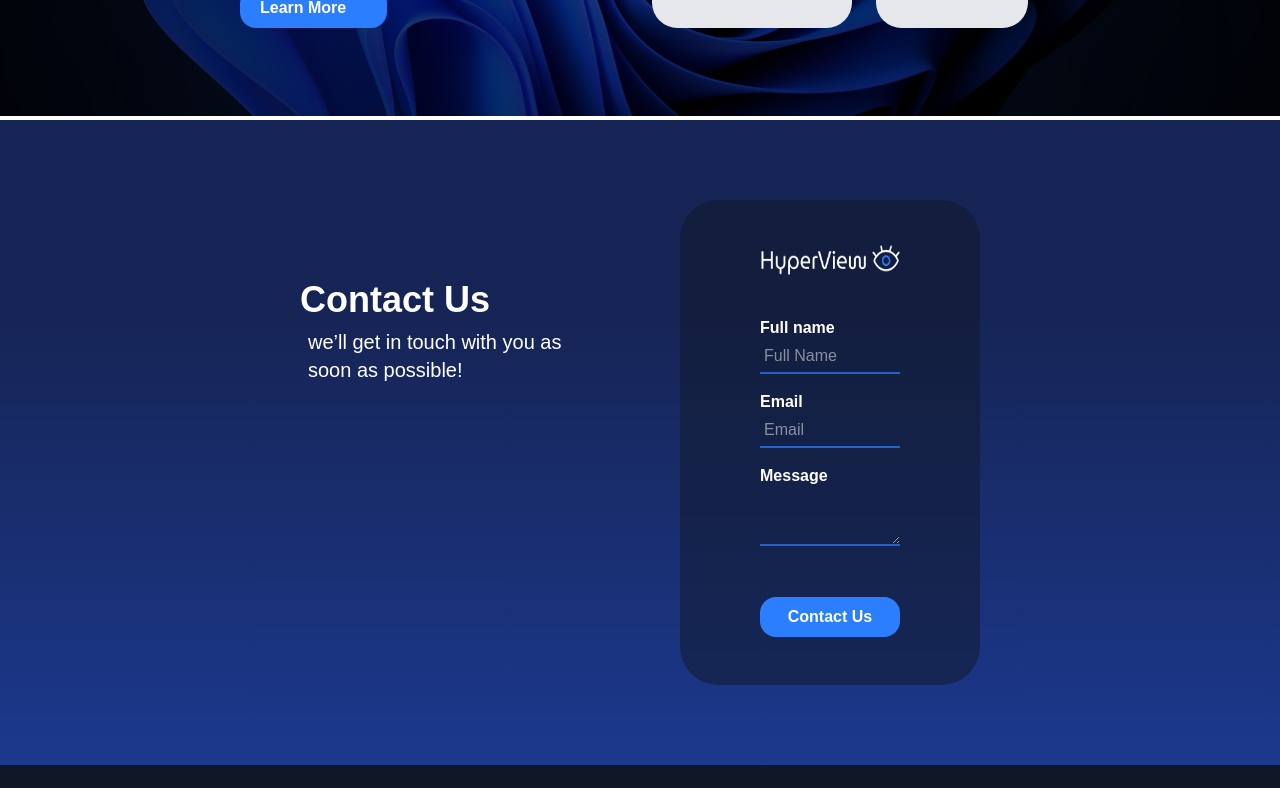
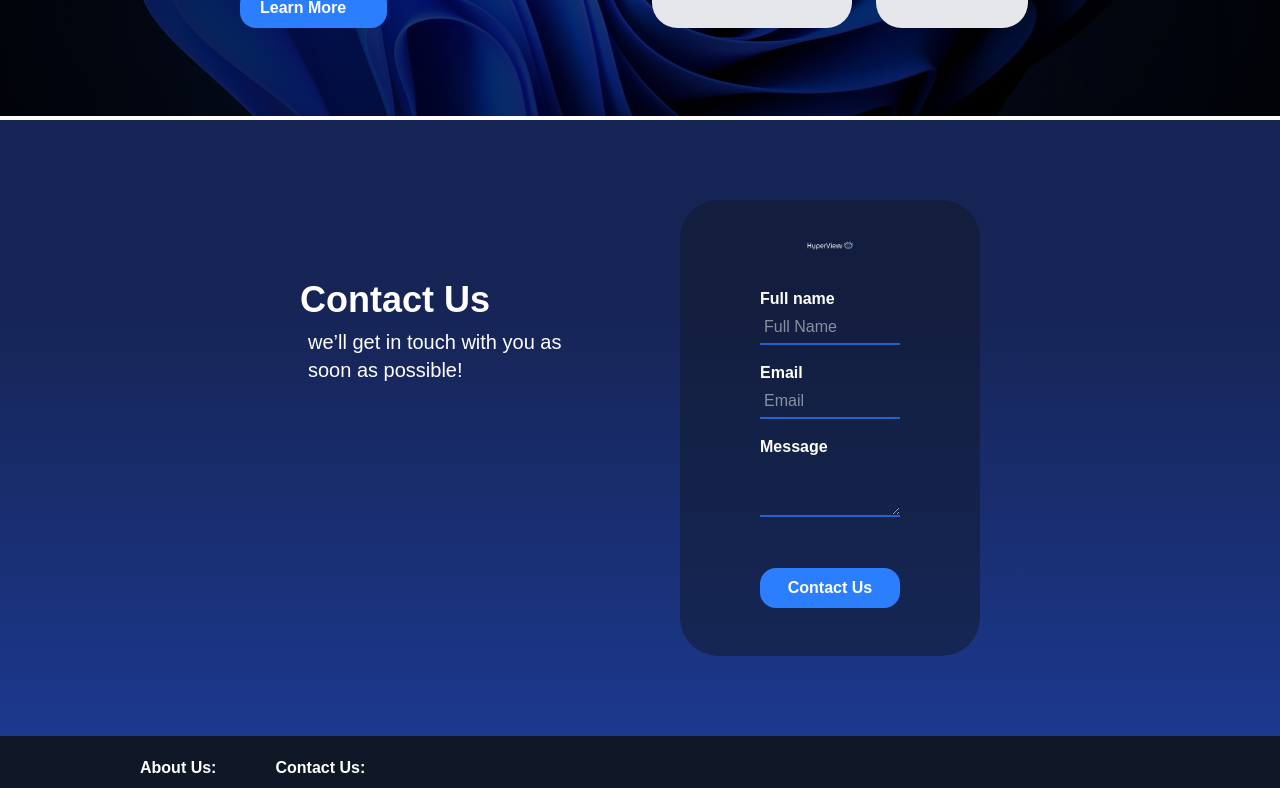
Before and after one commit to anniehernandez/HyperView, a React (Vite) app in the folder AeolusVr/: page / in a window 1280 px wide. Shown: the part 1480-2268 px from the top of the page. Built offline with nearby package versions, Linux system fonts and the light colour scheme; some icons are missing; a web font is replaced by a local one.

Commit message:
Added Contact Us component

```diff
--- a/AeolusVr/Frontend/src/Pages/Home.jsx
+++ b/AeolusVr/Frontend/src/Pages/Home.jsx
@@ -1,11 +1,11 @@
 import HyperViewLogo from '../assets/HyperViewLogo.png';
 import AeolusVrLogo from '../assets/AeolusVrLogo.png';
+import Windows from '../assets/windows.jpg';
+import Rectangle from '../assets/Rectangle.png';
 import ArrowForwardIosRoundedIcon from '@mui/icons-material/ArrowForwardIosRounded';
 import EmojiObjectsOutlinedIcon from '@mui/icons-material/EmojiObjectsOutlined';
-import Windows from '../assets/windows.jpg';
-import Rectangle from '../assets/Rectangle.png';
 import Header from '../Components/Header.jsx';
-import Footer from '../Components/Footer.jsx';
+import Contact_Us from '../Components/Contact_Us.jsx';
 
 function Home(){
     return(
@@ -19,18 +19,17 @@
                         backgroundImage: `linear-gradient(to bottom, rgba(13, 42, 84, 0.8), rgba(13, 42, 84, 0) 100%), url(${Windows})`
                     }}
                 >
-                    <h3 className="text-4xl font-semibold text-white">Technology for the real world.</h3>
+                    <h3 className="text-4xl font-semibold">Technology for the real world.</h3>
                     <img src={HyperViewLogo} alt="Logo" className="w-1/12 m-2"/>
                 </div>
 
-                {/* WHO ARE WE */}
                 <div className="flex flex-row justify-center items-center h-full">
                     <div className="flex flex-row w-3/4 h-auto bg-gray-200 rounded-bl-[3vw] rounded-tr-[3vw] shadow-lg ">
                         <div className="p-20">
                             <h2 className="text-4xl font-bold text-blue-950">Who are we?</h2>
                             <p className="text-base text-black my-10">
-                            We are a technology, innovation, and research oriented company dedicated to provide and develop the most creative,
-                            technological and innovating solutions for a variety of fields including Education, World exploration, Investigation etc.
+                                We are a technology, innovation, and research oriented company dedicated to provide and develop the most creative,
+                                technological and innovating solutions for a variety of fields including Education, World exploration, Investigation etc.
                                 <br /><br />
                                 Our goal is to use technology as a bridge between simulation and reality, creating effective tools for overcoming phobias,
                                 specialized training, and rehabilitation in various areas.
@@ -79,39 +78,7 @@
                 </div>
             </div>
 
-            <div className='h-screen flex flex-col justify-between'>
-                <div className='flex flex-row justify-center bg-linear-to-b from-blue-950 from-30% to-blue-900 h-full p-10'>
-                    <div className='justify-start max-w-1/4 mx-10 my-30'>
-                        <h2 className='text-4xl font-bold'>Contact Us</h2>
-                        <p className='text-xl m-2'>we’ll get in touch with you as soon as possible!</p>
-                    </div>
-                    <div className='flex flex-col justify-center items-center bg-[var(--background-color)]/50 rounded-[3vw] w-1/4 m-10 py-10 px-20 '>
-                        <img src={HyperViewLogo} alt="" className='h-10'/>
-
-                        <div className='my-5 w-full'>
-                            <div className='my-4'>
-                                <h3 className='font-bold'>Full name</h3>
-                                <input type="text" placeholder='Full Name' className='w-full border-b-2 border-blue-500/70 p-1 focus:outline-0 focus:border-blue-500'/>
-                            </div>
-
-                            <div className='my-4'>
-                                <h3 className='font-bold'>Email</h3>
-                                <input type="text" placeholder='Email' className='w-full border-b-2 border-blue-500/70 p-1 focus:outline-0 focus:border-blue-500'/>
-                            </div>
-
-                            <div className='my-4'>
-                                <h3 className='font-bold'>Message</h3>
-                                <textarea type="text" className='w-full border-b-2 border-blue-500/70 p-1 focus:outline-0 focus:border-blue-500'/>
-                            </div>
-                        </div>
-
-                        <button className="bg-blue-500 font-bold rounded-2xl cursor-pointer w-full py-2 m-2 hover:bg-blue-400 focus:outline-2 focus:outline-offset-2 focus:outline-blue-500 active:bg-blue-600 ">
-                            Contact Us
-                        </button>
-                    </div>
-                </div>
-                <Footer/>
-            </div>
+            <Contact_Us/>
         </>
     )
 }export default Home;
```
